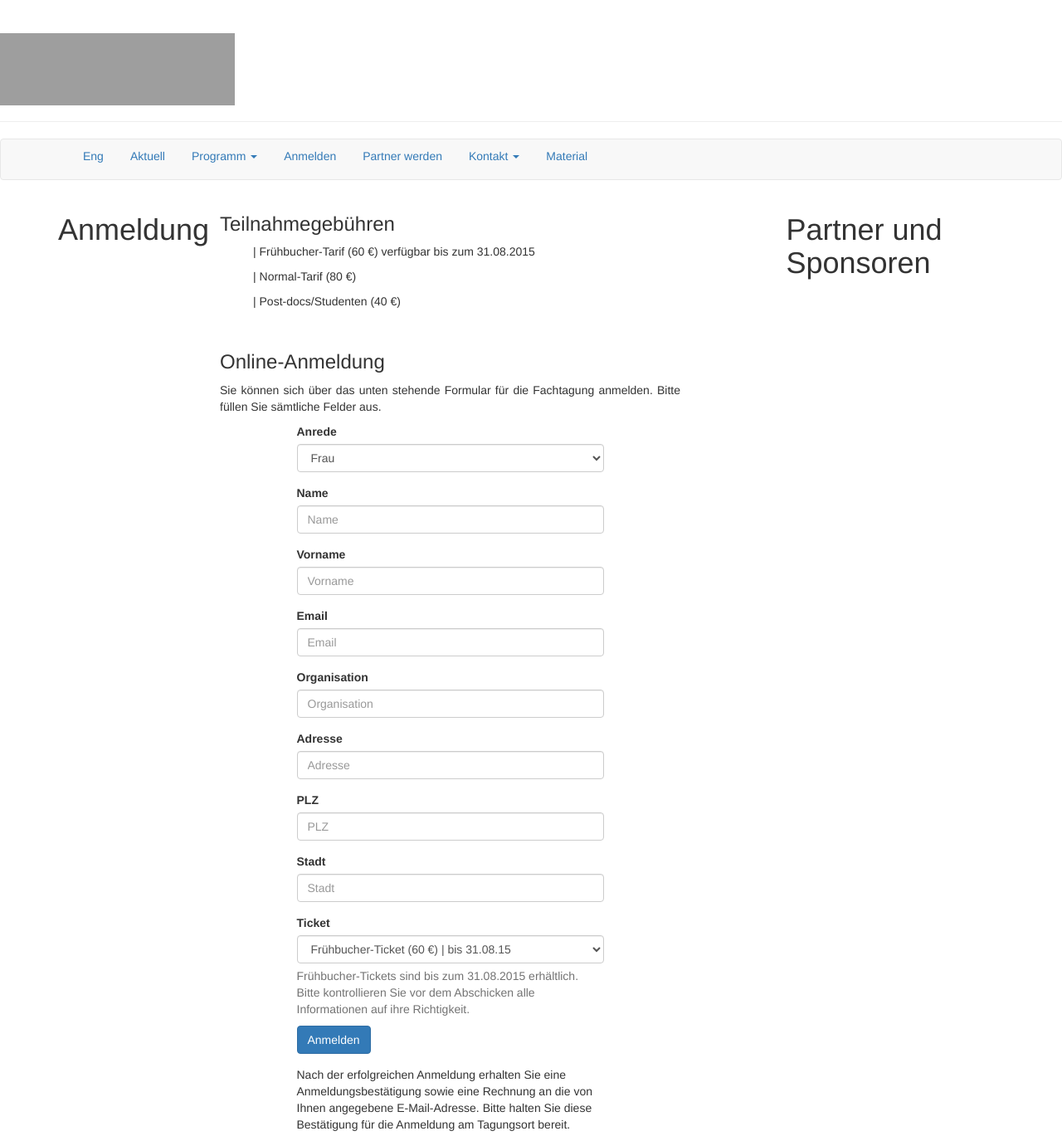
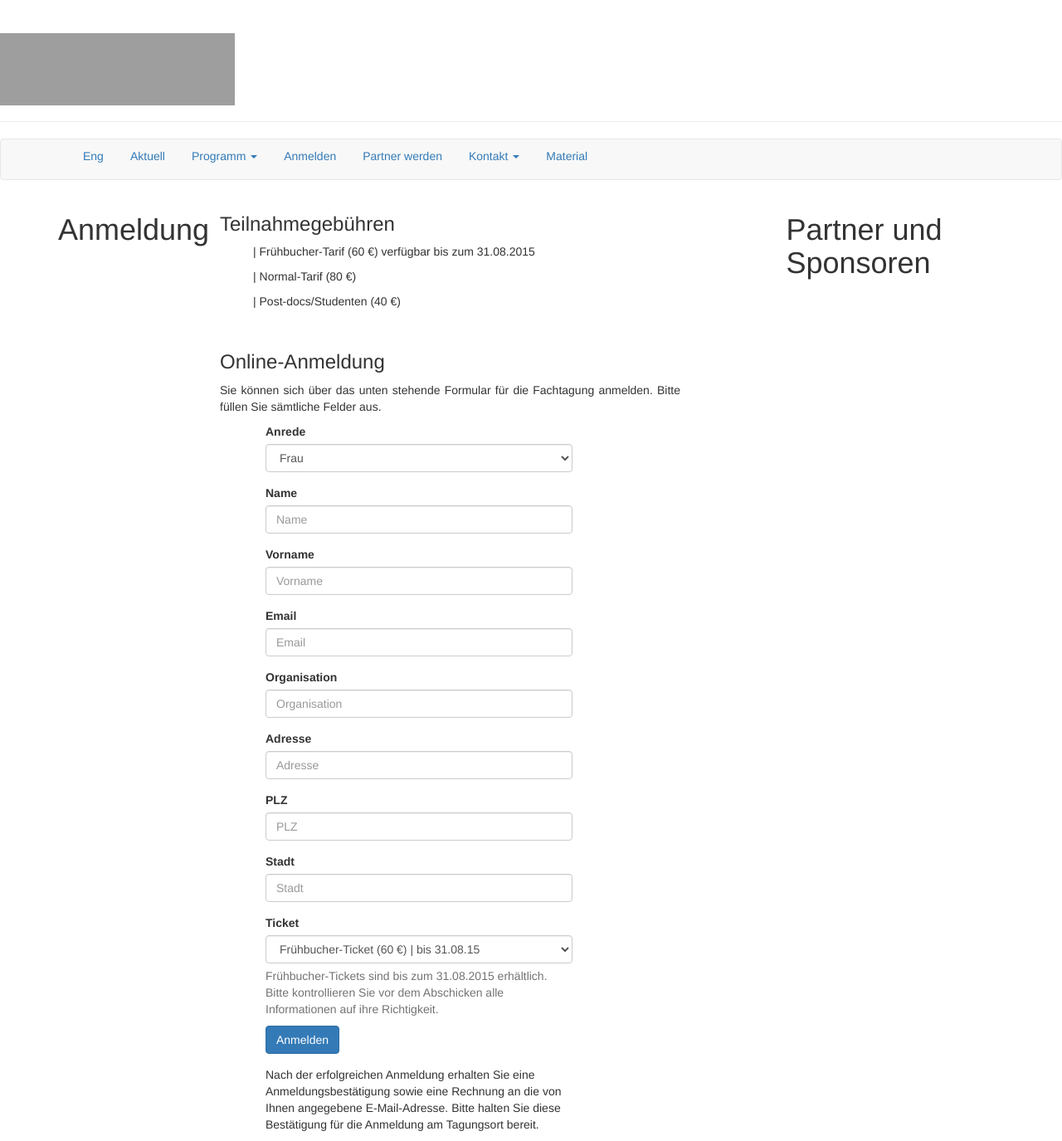
Before and after one commit to susedev/test, a Jekyll site: the page built from anmeldung.html, in a window 1280 px wide. Shown: the whole page at 83% size. Built offline with Jekyll 4.4.1, drawn with Linux system fonts in a browser that asks for light colours; nearby versions of some CDN libraries; grey boxes are pictures that could not be loaded.

Commit message:
Edit from JekyllCMS

```diff
--- a/anmeldung.html
+++ b/anmeldung.html
@@ -15,7 +15,7 @@ title: Anmeldung
 
 <p style="text-align: justify;">Sie k&ouml;nnen sich &uuml;ber das unten stehende Formular f&uuml;r die Fachtagung anmelden. Bitte f&uuml;llen Sie s&auml;mtliche Felder aus.</p>
 
-<div class="container" style="width:400px; text-align:left; ">
+<div class="container" style="width:400px; margin-left: 40px; ">
 <form>
 <div class="form-group"><label for="Anrede">Anrede</label><select class="form-control"><option>Frau</option><option>Herr</option><option>Prof.</option><option>Dr.</option> </select></div>
 
```
